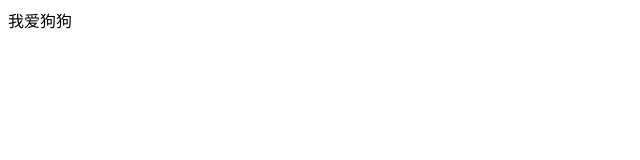
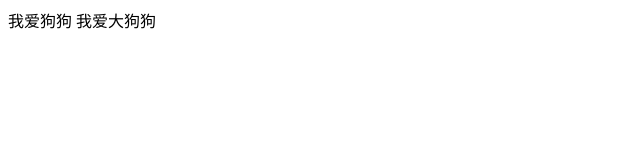
Before and after one commit to dadawa/test, a plain HTML site: page index.html in a window 1280 px wide. Shown: the whole page, without its empty margins (0-640 px from the left). Drawn offline with Linux system fonts and the light colour scheme.

Commit message:
我爱大狗狗

```diff
--- a/index.html
+++ b/index.html
@@ -6,5 +6,6 @@
 </head>
 <body>
 	我爱狗狗
+	我爱大狗狗
 </body>
 </html>
```
